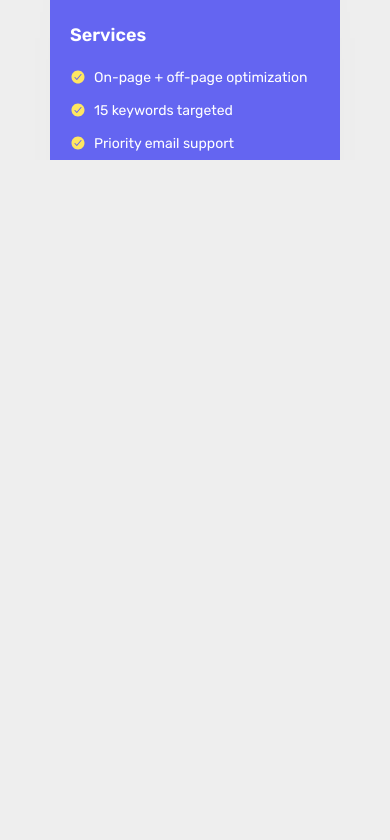
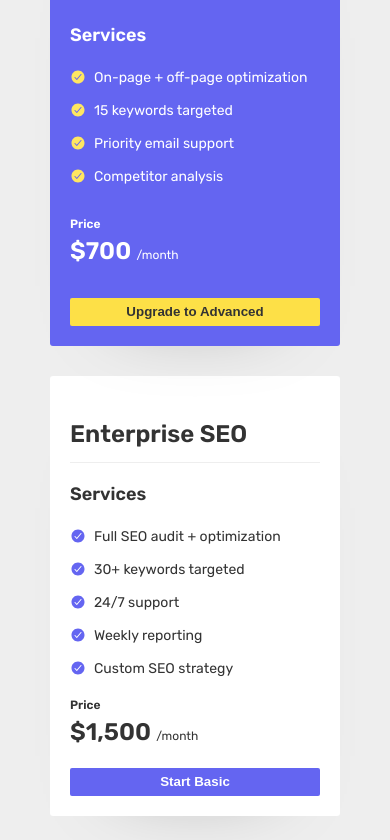
Before and after one commit to devsajad/Pricing-table-SEO, a plain HTML site: page index.html in a window 390 px wide. Shown: the part 684-1524 px from the top of the page. Before the commit the page ends 844 px from the top, so only its background shows below. Drawn offline with nearby package versions, Linux system fonts and the light colour scheme.

Commit message:
change margin bottom

```diff
--- a/style.css
+++ b/style.css
@@ -14,11 +14,7 @@ body {
   font-size: 1.6rem;
   font-family: "Rubik", sans-serif;
 }
-html, body {
-  overflow: auto;
-  height: 100%;
-  min-height: 100vh;
-}
+
 .container {
   margin: auto;
   color: #333;
@@ -161,10 +157,14 @@ html, body {
     /* justify-items: center; */
     /* align-items: center; */
     padding: 0 5rem;
-    row-gap: 2rem;
+    row-gap: 3rem;
   }
   .header-title {
-    margin-top: 1rem;
+    margin-top: 2.4rem;
     font-size: 2.4rem;
+    margin-bottom: 2.4rem;
+  }
+  .seo-plan:last-child{
+    margin-bottom: 2.4rem;
   }
 }
```
